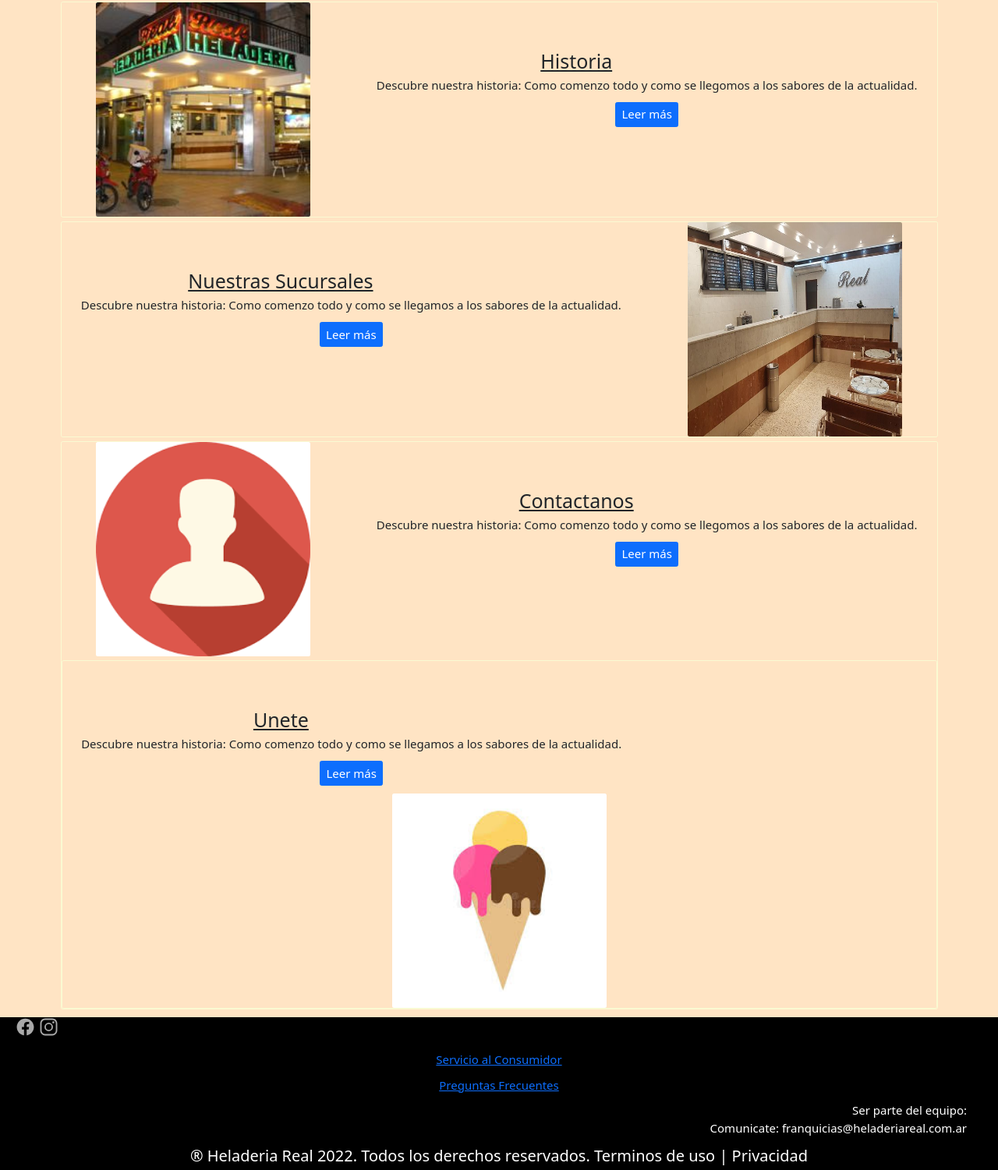
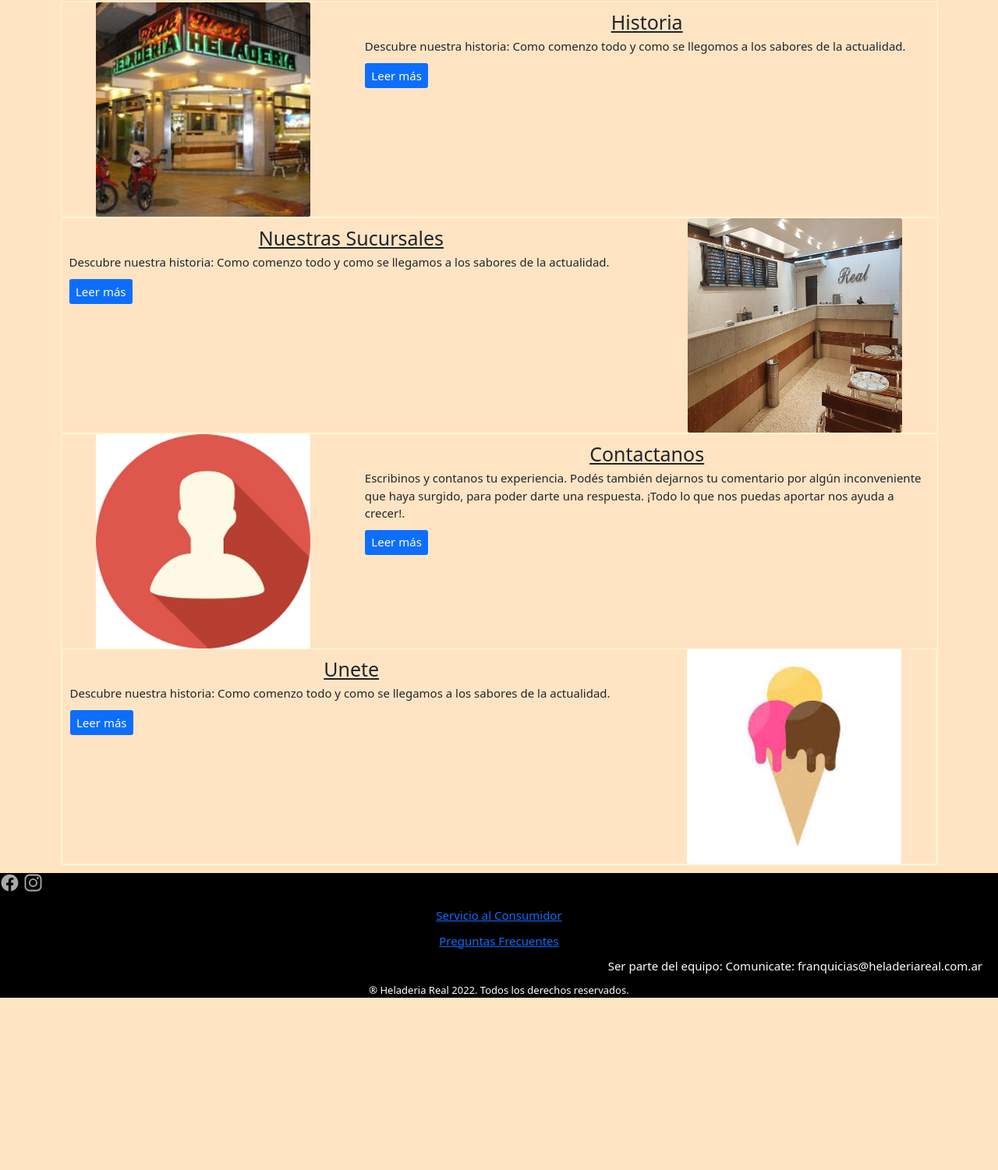
Before and after one commit to Franciscobarriola1/CoderHouse, a plain HTML site: page index.html in a window 1280 px wide. Shown: the part 312-1813 px from the top of the page at 78% size. After the commit the page ends 1592 px from the top, so only its background shows below. Drawn offline with nearby package versions, Linux system fonts and the light colour scheme.

Commit message:
Footer Actualizado

```diff
--- a/index.html
+++ b/index.html
@@ -16,7 +16,7 @@
     rel="stylesheet"
     href="https://cdnjs.cloudflare.com/ajax/libs/animate.css/4.1.1/animate.min.css"
   />
-
+    <link rel="stylesheet" href="fontello.css">
 </head>
 <body>
 
@@ -64,7 +64,7 @@
 
             <!--4    imagenes y su descripcion con link para ir a sus respectivas paginas-->
                 <div class="card">
-                    <div class="row animate__animated animate__slideInLeft animate__delay-1s">
+                    <div class="row animate__animated animate__slideInLeft animate__delay-1s justify-content-center">
                                 <div class="col-md-4">
                                     <a href="pages/sobre.html">
                                     <img src="assets/images/imagen1heladeria.jpg" alt="Historia" class="main__section__image img-fluid rounded m-auto d-block">
@@ -72,14 +72,13 @@
                                 </div>
 
                                 <div class="col-md-8">
-                                    <div class="card-body  d-flex flex-column  align-items-center justify-content-center">
+                                    <div class="card-body">
                                         <h3 class="card-title">
                                             Historia
                                         </h3>
                                         <p class="card-text">Descubre nuestra historia: Como comenzo todo y como se llegomos a los sabores de la actualidad.</p>
-                                        <div class="boton">
-                                            <a href="pages/sobre.html"><button class="btn btn-primary  boton m-auto" type="button">Leer más</button></a>
-                                        </div>
+                                        <a href="pages/sobre.html"><button class="btn btn-primary  boton text-center  " type="button">Leer más</button></a>
+
                                     </div>
                                 </div>
 
@@ -87,12 +86,10 @@
 
                 </div>
                 <div class="card">
-                    <div class="row animate__animated animate__slideInRight animate__delay-1s">
+                    <div class="row animate__animated animate__slideInRight animate__delay-1s justify-content-center">
                                <div class="col-md-8">
-                                    <div class="card-body  d-flex flex-column  align-items-center justify-content-center">
-                                        <h3 class="card-title">
-                                            Nuestras Sucursales
-                                        </h3>
+                                    <div class="card-body">
+                                        <h3 class="card-title">Nuestras Sucursales</h3>
                                         <p class="card-text">Descubre nuestra historia: Como comenzo todo y como se llegamos a los sabores de la actualidad.</p>
                                         <a href="pages/sucursales.html"><button class="btn btn-primary bt-lg boton" type="button">Leer más</button></a>
 
@@ -118,11 +115,11 @@
                                 </div>
 
                                 <div class="col-md-8">
-                                    <div class="card-body  d-flex flex-column  align-items-center justify-content-center">
+                                    <div class="card-body">
                                         <h3 class="card-title">
                                             Contactanos
                                         </h3>
-                                        <p class="card-text">Descubre nuestra historia: Como comenzo todo y como se llegomos a los sabores de la actualidad.</p>
+                                        <p class="card-tex card-titled d-flex  align-items-center justify-content-centert">Escribinos y contanos tu experiencia. Podés también dejarnos tu comentario por algún inconveniente que haya surgido, para poder darte una respuesta. ¡Todo lo que nos puedas aportar nos ayuda a crecer!.</p>
                                         <div class="boton">
                                             <a href="pages/contacto.html"><button class="btn btn-primary  boton m-auto" type="button">Leer más</button></a>
                                         </div>
@@ -133,8 +130,9 @@
 
                     <div class="card">
                         <div class="row animate__animated animate__slideInRight animate__delay-2s">
+
                                     <div class="col-md-8">
-                                        <div class="card-body  d-flex flex-column  align-items-center justify-content-center">
+                                    <div class="card-body">
                                         <h3 class="card-title">
                                             Unete
                                         </h3>
@@ -143,35 +141,40 @@
 
                                     </div>
                                 </div>
-                                    <div class="col-bmd-4">
-                                        <a href="pages/unete.html">
+
+                                    <div class="col-md-4">
+                                        <a href="pages/sucursales.html">
                                             <img src="assets/images/imagenhelado.jpg" alt="sucursales" class="main__section__image img-fluid rounded m-auto d-block">
                                         </a>
                                     </div>
+                        </div>
+
 
                     </div>
                </div>
         </main>
     </div>
-    <footer class="d-flex flex-column ">
+    <footer>
         <!--pie de pagina con redes sociales y relleno-->
-        <div class="pie-de-pagina">
-        <ul class="iconos">
-            <li><a href="https://es-la.facebook.com/LaRealheladeria/"  class="pie-de-pagina__elementos__social" target="_blank"><ion-icon name="logo-facebook"></ion-icon></a>
+        <div>
+            <ul class="list-inline-block list-unstyled col-md-4">
+                <li><a href="https://es-la.facebook.com/LaRealheladeria/"  class="elementos__social" target="_blank"><ion-icon name="logo-facebook"></ion-icon></a>
                 </li>
-            <li><a href="https://www.instagram.com/heladeria.real.campana/?hl=es"  class="pie-de-pagina__elementos__social" target="_blank"> <ion-icon name="logo-instagram"></ion-icon></a>
+                <li ><a href="https://www.instagram.com/heladeria.real.campana/?hl=es"  class="elementos__social" target="_blank"> <ion-icon name="logo-instagram"></ion-icon></a>
                 </li>
             </ul>
-            <a href="#"><p  class="pie-de-pagina__texto2 text-center">Servicio al Consumidor</p></a>
-            <a href=""><p  class="pie-de-pagina__texto2 text-center">Preguntas Frecuentes</p></a>
-            <p  class="text-end pie-de-pagina__texto1">Ser parte del equipo:
-                <br> Comunicate:
+                <p  class="pie-de-pagina__texto2 text-center"><a href="#">Servicio al Consumidor</a></p>
+                <p  class="pie-de-pagina__texto2 text-center"><a href="#">Preguntas Frecuentes</a></p><p class="text-end justify-content-center franquicias"> Ser parte del equipo:
+                     Comunicate:
                     franquicias@heladeriareal.com.ar
-                <div class="text-center derechos">
+                </p>
 
-                ® Heladeria Real 2022. Todos los derechos reservados. Terminos de uso | Privacidad
-                </div>
+
+                <p class="derechos text-center">
+                    ® Heladeria Real 2022. Todos los derechos reservados.
                 </p>
+
+
 
         </div>
     </footer>
--- a/styles/styles.css
+++ b/styles/styles.css
@@ -2,18 +2,17 @@
 html{
     font-size: 62.5%; /* 1rem = 10px*/
     box-sizing: border-box;
-}
-
-*{
+    height: 100%;
     margin: 0;
     padding: 0;
     border: 0;
     outline: 0;
-    font-size: 100%;
+
     vertical-align: baseline;
 
 
 }
+
 body{
     background-color: bisque;
     margin: 0;
@@ -26,7 +25,7 @@ body{
 }
 
 .card{
-    margin-top: 5px;
+
     border: 1px solid lightgoldenrodyellow;
 
 }
@@ -54,9 +53,7 @@ h3{
     text-decoration: underline;
     font-size: 2.5rem;
     text-align: center;
-    margin-top: 50px;
-    margin-bottom: 25px;
-    margin-right: 25%
+
 }
 p{
     font-size: 1.5rem;
@@ -80,29 +77,26 @@ footer{
 }
 
 
-.pie-de-pagina__texto1{
-
-    margin-right: 40px;
-}
-
 ul li{
     display: inline-block;
     margin-right: 15p;
 
 }
-.pie-de-pagina__elementos__social{
+.elementos__social{
     display: flex;
     color: darkgray;
     font-size: 25px;
     justify-content: space-between;
 }
-.pie-de-pagina__elementos__social:hover{
+.elementos__social:hover{
     color: white;
 
 }
-div, .derechos{
-    font-size: 10 px;
+
+.franquicias{
+    margin-right: 2rem;
 }
+
 /* Pagina sobre.html*/
 
 
@@ -114,9 +108,7 @@ iframe:first-child{
 }
 
 /* Unete*/
-.unete{
-    border: 1px solid lightgoldenrodyellow;
-}
+
 
 /* Media Query*/
 
@@ -125,25 +117,13 @@ img{
     height: auto;
     width: auto\9;
 }
+.derechos{
+    font-size: 1.3rem;
+}
 /* Responsive*/
 
-@media screen and (max-width: 481px){
-    *{
-        width: auto;
-    }
-    card{
-        text-align: center;
-        justify-content: center;
-    }
-  .derechos{
-    font-size: 10px;
-  }
-     footer{
-        text-align: center;
-        justify-content: center;
-     }
-    .iconos{
-        justify-content: flex-end;
 
-    }
+@media (min-width:480px)  {
+
+
 }
```
Also changed, not shown: pages/contacto.html (+20 -16 lines), pages/sobre.html (+20 -16 lines), pages/sucursales.html (+20 -16 lines), pages/unete.html (+23 -17 lines). Lines whose indentation alone changed are shown as unchanged.
